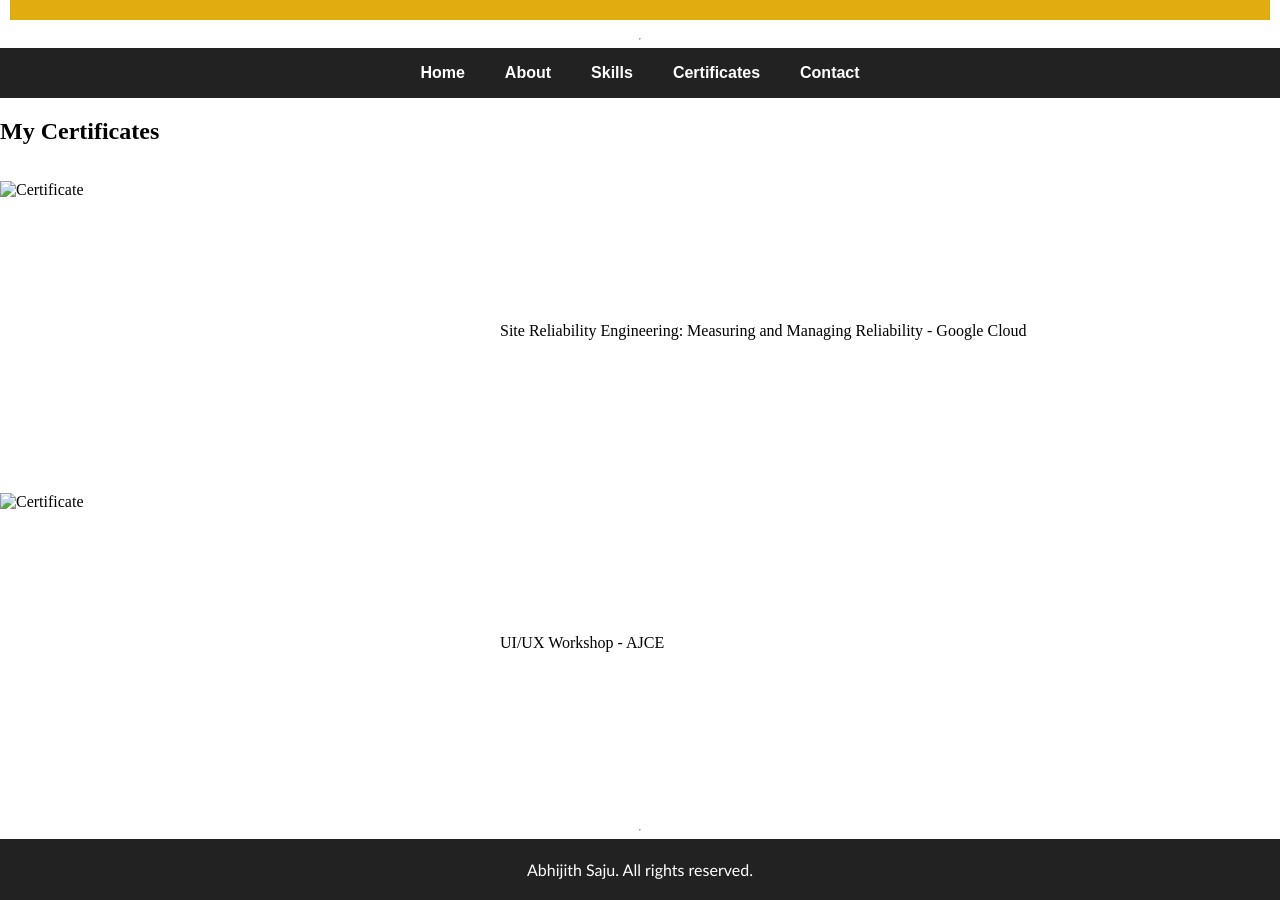
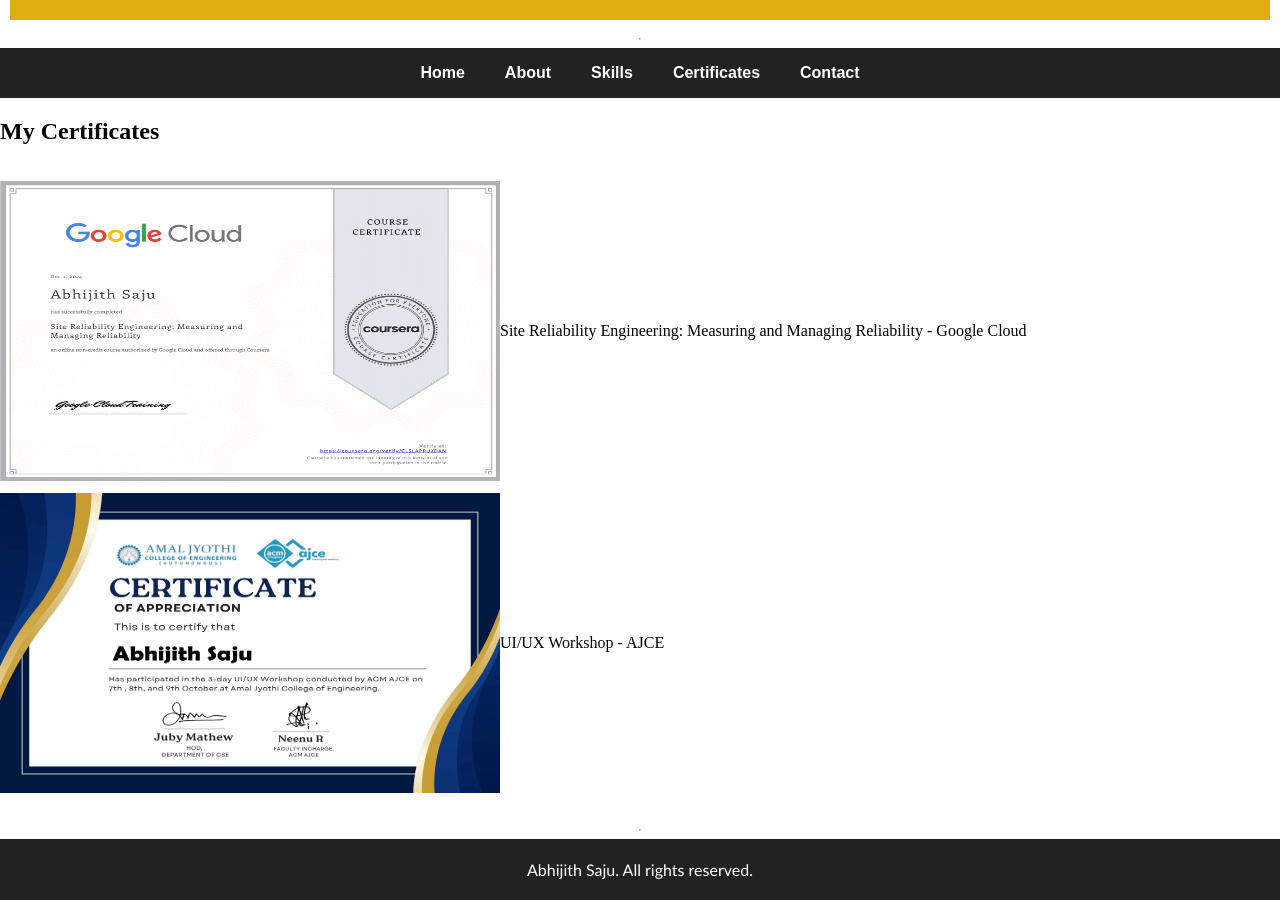
Before and after one commit to AbhijithSaju/Portfolio, a plain HTML site: page certificates.html in a window 1280 px wide. Shown: the part 112-1012 px from the top of the page. Drawn offline with Linux system fonts and the light colour scheme.

Commit message:
Update certificates.html

```diff
--- a/certificates.html
+++ b/certificates.html
@@ -24,12 +24,12 @@
 
 <ul style="list-style: none; padding: 0;">
     <li style="display: flex; align-items: center; margin-bottom: 12px;">
-        <img src="certificate1.jpg" alt="Certificate" style="width: 500px; height:300px;">
+        <img src="images/certificate1.jpg" alt="Certificate" style="width: 500px; height:300px;">
         Site Reliability Engineering: Measuring and Managing Reliability - Google Cloud
     </li>
 
     <li style="display: flex; align-items: center; margin-bottom: 12px;">
-        <img src="certificate2.jpeg" alt="Certificate" style="width: 500px; height:300px;">
+        <img src="images/certificate2.jpeg" alt="Certificate" style="width: 500px; height:300px;">
         UI/UX Workshop - AJCE
     </li>
 </ul>
@@ -38,4 +38,5 @@
         <p>Abhijith Saju. All rights reserved.</p>
 </footer>
 </body>
+
 </html>
```
